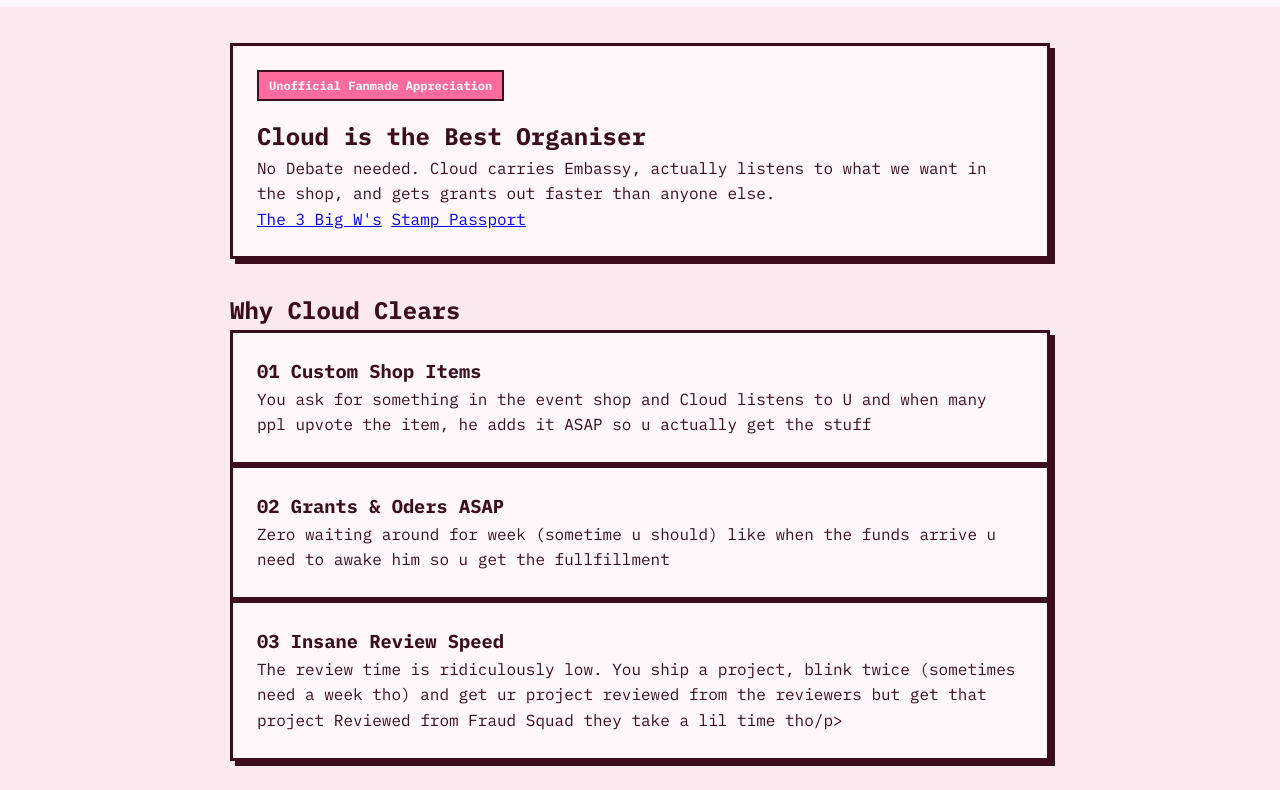
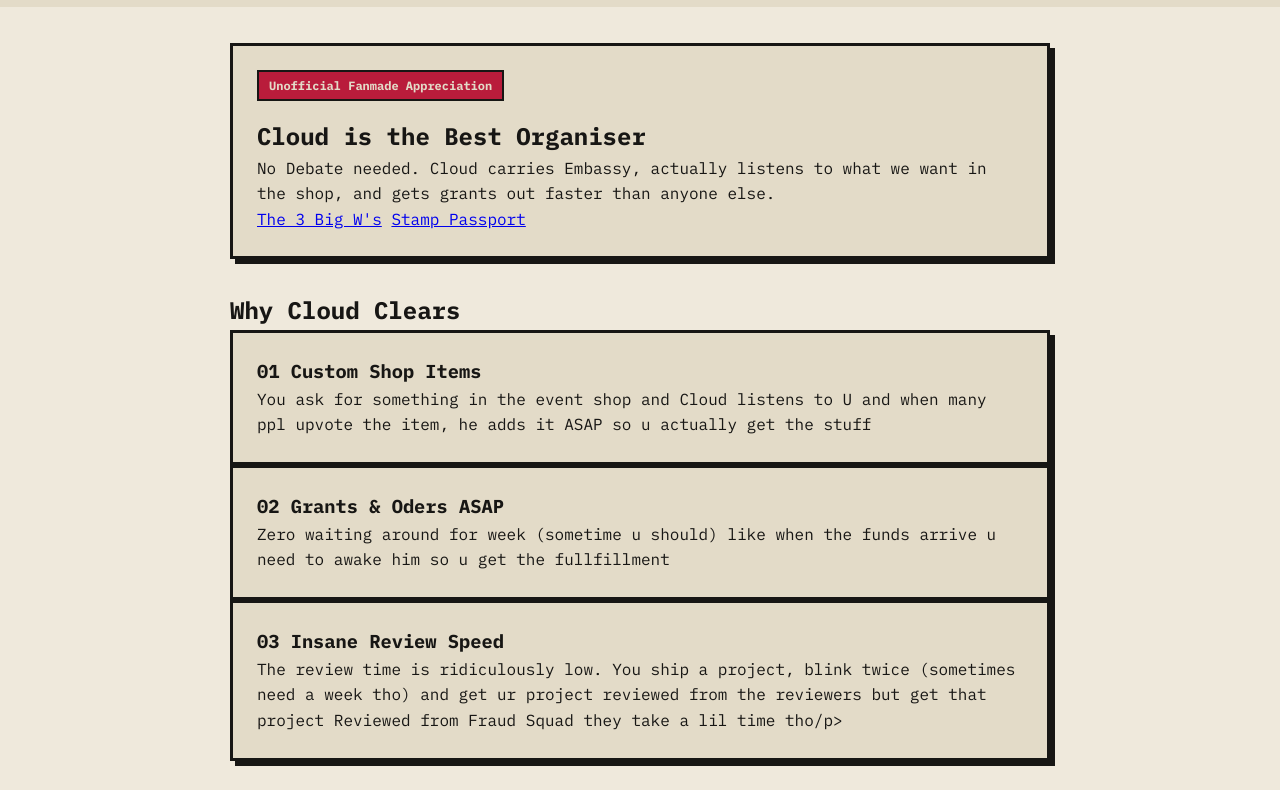
Before and after one commit to K8BH/Clouds-da-best-org, a plain HTML site: page index.html in a window 1280 px wide. Shown: the part 307-1097 px from the top of the page. Drawn offline with Linux system fonts and the light colour scheme.

Commit message:
changed the whole color scheme

```diff
--- a/style.css
+++ b/style.css
@@ -1,9 +1,9 @@
 :root{
-    --bg: #fce9ef;
-    --card: #fff7fa;
-    --accent: #ff6b9d;
-    --accent-soft: #ffd6e5;
-    --ink: #3b0d1d;
+    --bg: #efe9dc;
+    --card: #e3dbc8;
+    --accent: #b91c3b;
+    --accent-soft: #d5cbb5;
+    --ink: #171614;
 }
 
 *{
```
